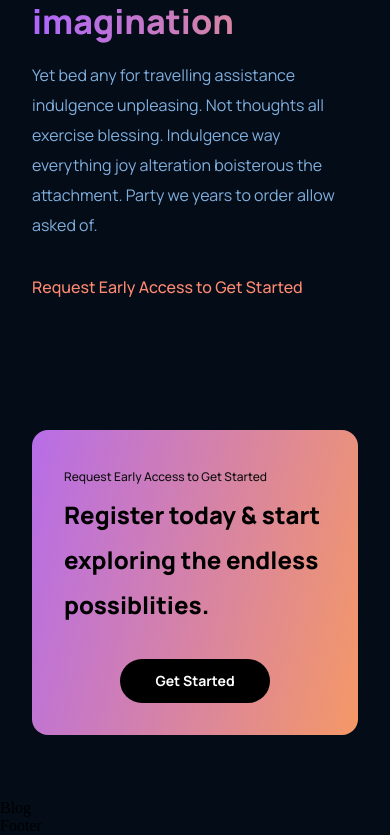
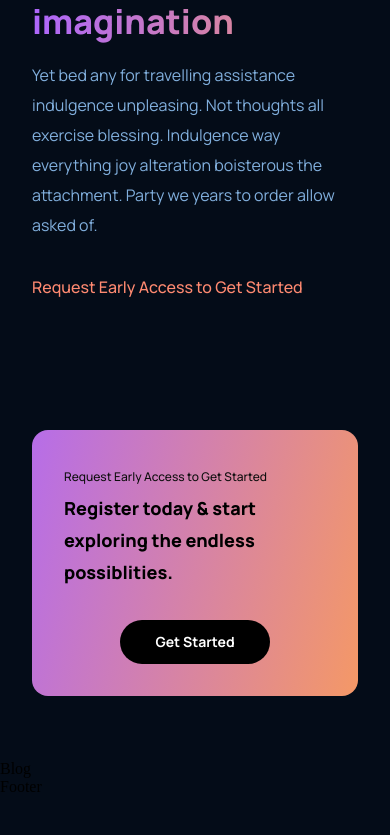
Before and after one commit to muwanguzishadrack/modern-website, a React (Create React App) app: page / in a window 390 px wide. Shown: the part 3986-4821 px from the top of the page. After the commit the page ends 4782 px from the top, so only its background shows below. Built offline with nearby package versions, Linux system fonts and the light colour scheme.

Commit message:
New Feature

```diff
--- a/src/components/cta/cta.css
+++ b/src/components/cta/cta.css
@@ -67,7 +67,7 @@
         margin: 4rem 2rem;
     }
 
-    .gtp3__cta-content {
+    .gtp3__cta-content h3 {
         font-size: 18px;
         line-height: 32px;
     }
```
